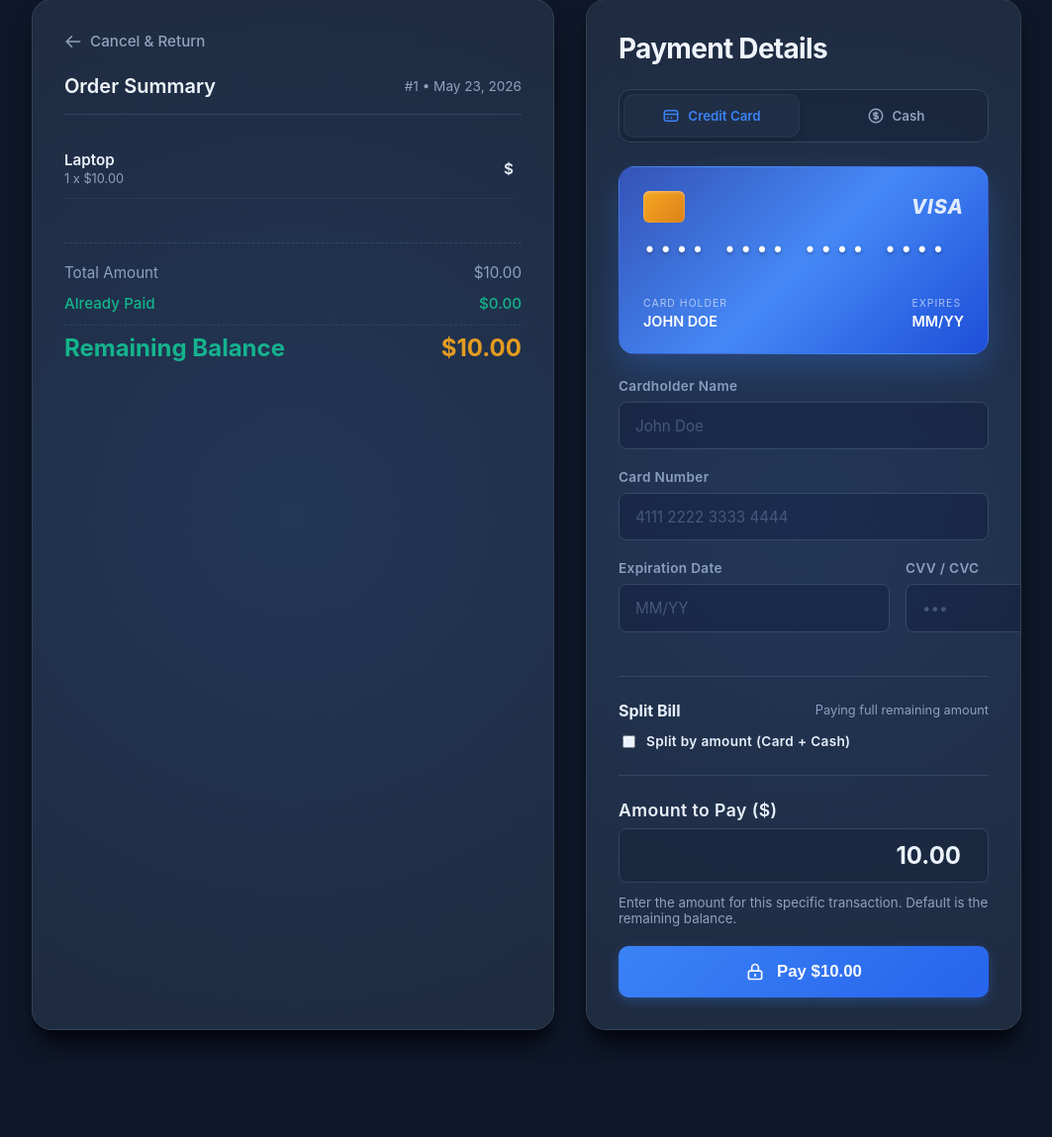
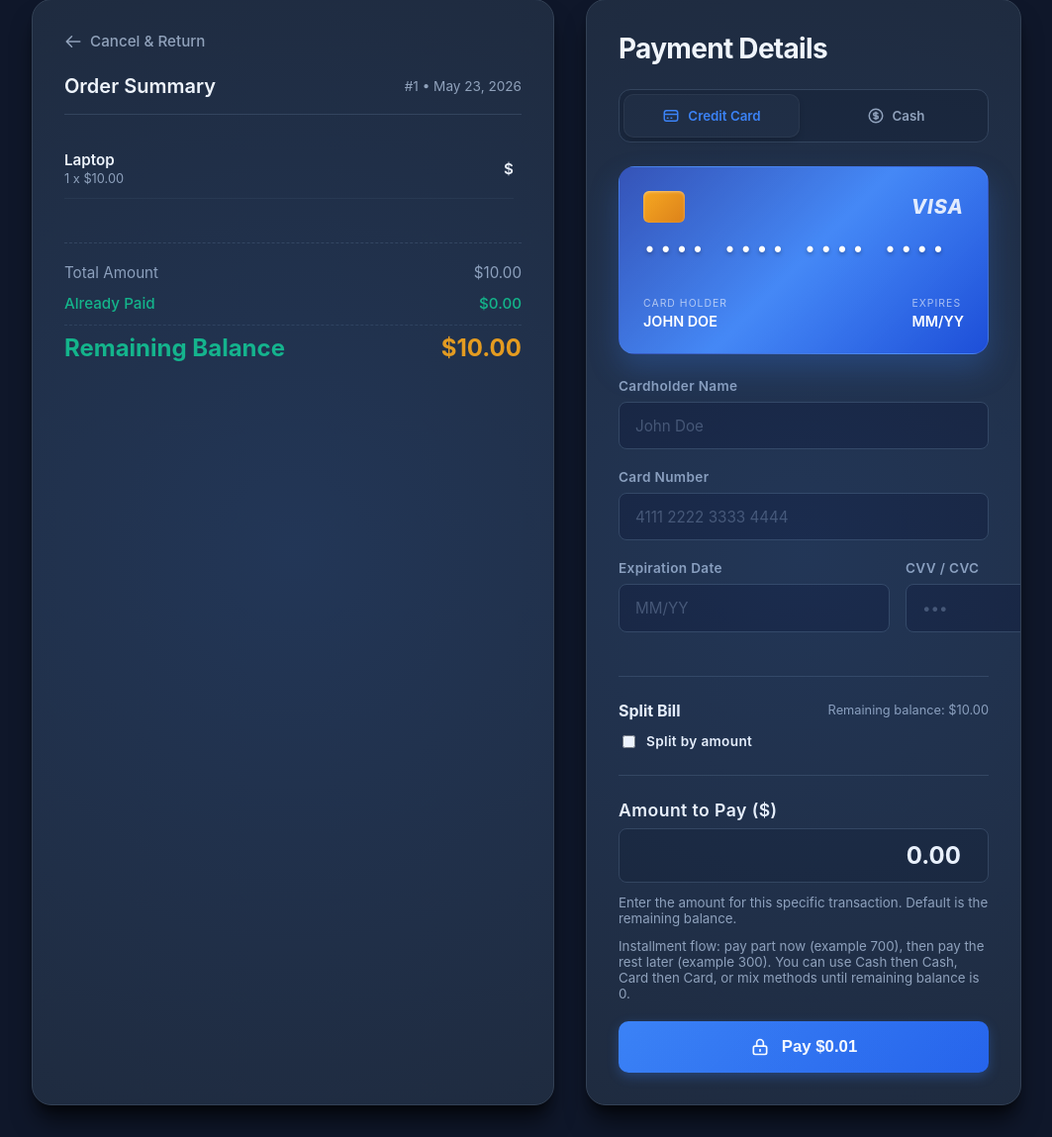
Before and after one commit to sufian-sani/a-django, a Django app: page /pos/orders/1/payment/ in a window 1280 px wide. Shown: the part 33-1182 px from the top of the page at 99% size, without its empty margins (108-1171 px from the left). Before the commit the page ends 1090 px from the top, so only its background shows below. Run offline with Django 5.2, Linux system fonts and the light colour scheme; data comes from the database, SQL or seed files in the repository; both versions use the stored data as it was before the commit; parts of the project's set-up code (start-up, migrations or seed data) failed here and were passed over.

Commit message:
feat: update split payment UI for improved clarity and functionality

```diff
--- a/pos/templates/pos/payment.html
+++ b/pos/templates/pos/payment.html
@@ -744,33 +744,22 @@
                 <div class="split-controls">
                     <div class="split-title-row">
                         <span class="split-title">Split Bill</span>
-                        <span class="split-note" id="split-preview">Paying full remaining amount</span>
+                        <span class="split-note" id="split-preview"></span>
                     </div>
                     <label class="split-mode-toggle" for="split-amount-mode">
                         <input type="checkbox" id="split-amount-mode">
-                        Split by amount (Card + Cash)
+                        Split by amount
                     </label>
-                    <div class="split-summary-card" id="split-summary-card">
-                        <div class="split-summary-row">
-                            <span class="split-summary-label">Card amount</span>
-                            <span id="split-summary-card-value">$0.00</span>
-                        </div>
-                        <div class="split-summary-row">
-                            <span class="split-summary-label">Cash amount</span>
-                            <span id="split-summary-cash-value">$0.00</span>
-                        </div>
-                        <div class="split-summary-row split-summary-total">
-                            <span>Total split amount</span>
-                            <span id="split-summary-total-value">$0.00</span>
-                        </div>
-                    </div>
                 </div>
 
                 <!-- Amount to Pay -->
                 <div class="form-group" style="margin-top: 1.5rem; border-top: 1px solid var(--border); padding-top: 1.5rem;">
                     <label for="amount-input" id="amount-input-label" style="font-weight: 600; font-size: 1.1rem; color: var(--text-main);">Amount to Pay ($)</label>
-                    <input type="number" name="amount" id="amount-input" step="0.01" min="0.01" max="{{ remaining_amount }}" value="{{ remaining_amount|floatformat:2 }}" style="font-size: 1.5rem; text-align: right; font-weight: 700; width: 100%; box-sizing: border-box; background: rgba(15,23,42,0.4); border: 1px solid var(--border); border-radius: 8px; padding: 0.75rem; color: var(--text-main);">
+                    <input type="number" name="amount" id="amount-input" step="0.01" min="0.01" max="{{ remaining_amount }}" value="0.00" style="font-size: 1.5rem; text-align: right; font-weight: 700; width: 100%; box-sizing: border-box; background: rgba(15,23,42,0.4); border: 1px solid var(--border); border-radius: 8px; padding: 0.75rem; color: var(--text-main);">
                     <small id="amount-help-text" style="color: var(--text-muted); display: block; margin-top: 0.25rem;">Enter the amount for this specific transaction. Default is the remaining balance.</small>
+                    <small style="color: var(--text-muted); display: block; margin-top: 0.25rem;">
+                        Installment flow: pay part now (example 700), then pay the rest later (example 300). You can use Cash then Cash, Card then Card, or mix methods until remaining balance is 0.
+                    </small>
                 </div>
 
                 <button type="submit" class="btn-pay" id="btn-pay">
@@ -803,38 +792,44 @@
                 return Math.round(value * 100) / 100;
             }
 
+            function getSplitAmountsFromInput() {
+                const entered = Math.max(0, parseFloat(document.getElementById('amount-input').value) || 0);
+                if (selectedMethod === 'cash') {
+                    return { card: 0, cash: entered };
+                }
+                return { card: entered, cash: 0 };
+            }
+
+            function updateSplitAmountLabel() {
+                const amountLabel = document.getElementById('amount-input-label');
+                if (!splitAmountMode) {
+                    amountLabel.textContent = 'Amount to Pay ($)';
+                    return;
+                }
+                amountLabel.textContent = selectedMethod === 'cash' ? 'Cash Amount ($)' : 'Card Amount ($)';
+            }
+
             function refreshSplitPreview() {
                 const preview = document.getElementById('split-preview');
-                const splitSummaryCard = document.getElementById('split-summary-card');
-                const splitSummaryCardValue = document.getElementById('split-summary-card-value');
-                const splitSummaryCashValue = document.getElementById('split-summary-cash-value');
-                const splitSummaryTotalValue = document.getElementById('split-summary-total-value');
                 const amountHelpText = document.getElementById('amount-help-text');
-                const paymentModeHint = document.getElementById('payment-mode-hint');
 
                 if (splitAmountMode) {
-                    const card = Math.max(0, parseFloat(document.getElementById('amount-input').value) || 0);
-                    const cash = Math.max(0, roundToCents(remainingAmount - card));
+                    const { card, cash } = getSplitAmountsFromInput();
                     const total = roundToCents(card + cash);
+                    const remainAfterThisPayment = Math.max(0, roundToCents(remainingAmount - total));
 
-                    splitSummaryCard.classList.add('active');
-                    splitSummaryCardValue.textContent = `$${card.toFixed(2)}`;
-                    splitSummaryCashValue.textContent = `$${cash.toFixed(2)}`;
-                    splitSummaryTotalValue.textContent = `$${total.toFixed(2)}`;
-                    amountHelpText.textContent = 'Enter the card amount in the field below. Cash is calculated automatically from the remaining balance.';
-                    paymentModeHint.textContent = 'Split mode is active. Fill the card amount below, then submit one combined payment.';
-                    preview.textContent = `Card $${card.toFixed(2)} + Cash $${cash.toFixed(2)} = $${total.toFixed(2)}`;
+                    amountHelpText.textContent = selectedMethod === 'cash'
+                        ? 'Enter split amount in the field below. Card is fixed at 0.00 in this one-field mode.'
+                        : 'Enter split amount in the field below. Cash is fixed at 0.00 in this one-field mode.';
+                    preview.textContent = `Remaining after this payment: $${remainAfterThisPayment.toFixed(2)}`;
                 } else {
-                    splitSummaryCard.classList.remove('active');
                     amountHelpText.textContent = 'Enter the amount for this specific transaction. Default is the remaining balance.';
-                    paymentModeHint.textContent = 'Use the tabs above to choose either card or cash, then pay the remaining balance or a custom amount.';
-                    preview.textContent = 'Paying full remaining amount';
+                    preview.textContent = `Remaining balance: $${remainingAmount.toFixed(2)}`;
                 }
             }
 
             function syncSplitAmountsToForm() {
-                const card = Math.max(0, parseFloat(document.getElementById('amount-input').value) || 0);
-                const cash = Math.max(0, roundToCents(remainingAmount - card));
+                const { card, cash } = getSplitAmountsFromInput();
 
                 document.getElementById('card-amount-input').value = card.toFixed(2);
                 document.getElementById('cash-amount-input').value = cash.toFixed(2);
@@ -853,14 +848,16 @@
                 document.getElementById('split-amount-mode-input').value = enabled ? '1' : '0';
 
                 if (enabled) {
-                    amountInput.value = remainingAmount.toFixed(2);
+                    amountInput.value = '0.00';
                     amountInput.readOnly = false;
-                    document.getElementById('amount-input-label').textContent = 'Card Amount ($)';
-                    amountHelpText.textContent = 'Enter the card amount in the field below. Cash is calculated automatically from the remaining balance.';
+                    updateSplitAmountLabel();
+                    amountHelpText.textContent = selectedMethod === 'cash'
+                        ? 'Enter split amount in the field below. Card is fixed at 0.00 in this one-field mode.'
+                        : 'Enter split amount in the field below. Cash is fixed at 0.00 in this one-field mode.';
                     syncSplitAmountsToForm();
                 } else {
                     amountInput.readOnly = false;
-                    document.getElementById('amount-input-label').textContent = 'Amount to Pay ($)';
+                    updateSplitAmountLabel();
                     amountHelpText.textContent = 'Enter the amount for this specific transaction. Default is the remaining balance.';
                     amountInput.value = remainingAmount.toFixed(2);
                     document.getElementById('card-amount-input').value = '0.00';
@@ -875,8 +872,7 @@
             function updateButtonLabel() {
                 const btnPayText = document.getElementById('btn-pay-text');
                 if (splitAmountMode) {
-                    const card = Math.max(0, parseFloat(document.getElementById('amount-input').value) || 0);
-                    const cash = Math.max(0, roundToCents(remainingAmount - card));
+                    const { card, cash } = getSplitAmountsFromInput();
                     btnPayText.textContent = `Submit Split Payment $${roundToCents(card + cash).toFixed(2)}`;
                     return;
                 }
@@ -890,8 +886,7 @@
 
             function getAmountToPay() {
                 if (splitAmountMode) {
-                    const card = Math.max(0, parseFloat(document.getElementById('amount-input').value) || 0);
-                    const cash = Math.max(0, roundToCents(remainingAmount - card));
+                    const { card, cash } = getSplitAmountsFromInput();
                     return roundToCents(card + cash);
                 }
                 const amountInput = document.getElementById('amount-input');
@@ -927,6 +922,10 @@
                     document.getElementById('expiry-date').setAttribute('required', '');
                     document.getElementById('cvv').setAttribute('required', '');
 
+                    updateSplitAmountLabel();
+                    if (splitAmountMode) {
+                        syncSplitAmountsToForm();
+                    }
                     updateButtonLabel();
                     updatePayButtonState();
                 } else {
@@ -941,7 +940,12 @@
                     document.getElementById('expiry-date').removeAttribute('required');
                     document.getElementById('cvv').removeAttribute('required');
 
+                    updateSplitAmountLabel();
+                    if (splitAmountMode) {
+                        syncSplitAmountsToForm();
+                    }
                     updateButtonLabel();
+                    updatePayButtonState();
                 }
             }
 
@@ -1090,6 +1094,9 @@
             });
 
             // Initialize Cash presets
+            amountInput.value = '0.00';
+            document.getElementById('card-amount-input').value = '0.00';
+            document.getElementById('cash-amount-input').value = '0.00';
             generateCashPresets();
             refreshSplitPreview();
             updateButtonLabel();
```
Also changed, not shown: db.sqlite3.
